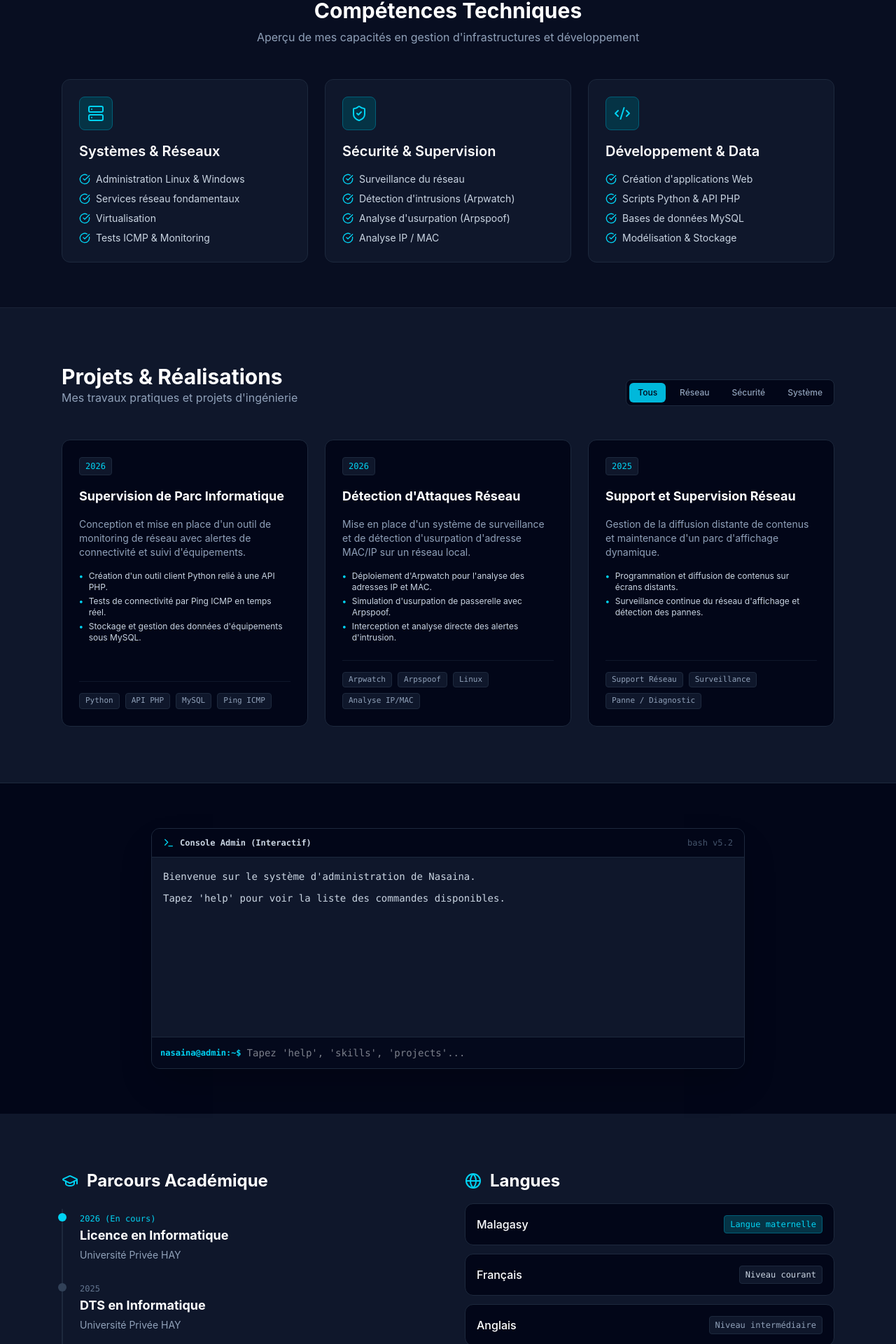
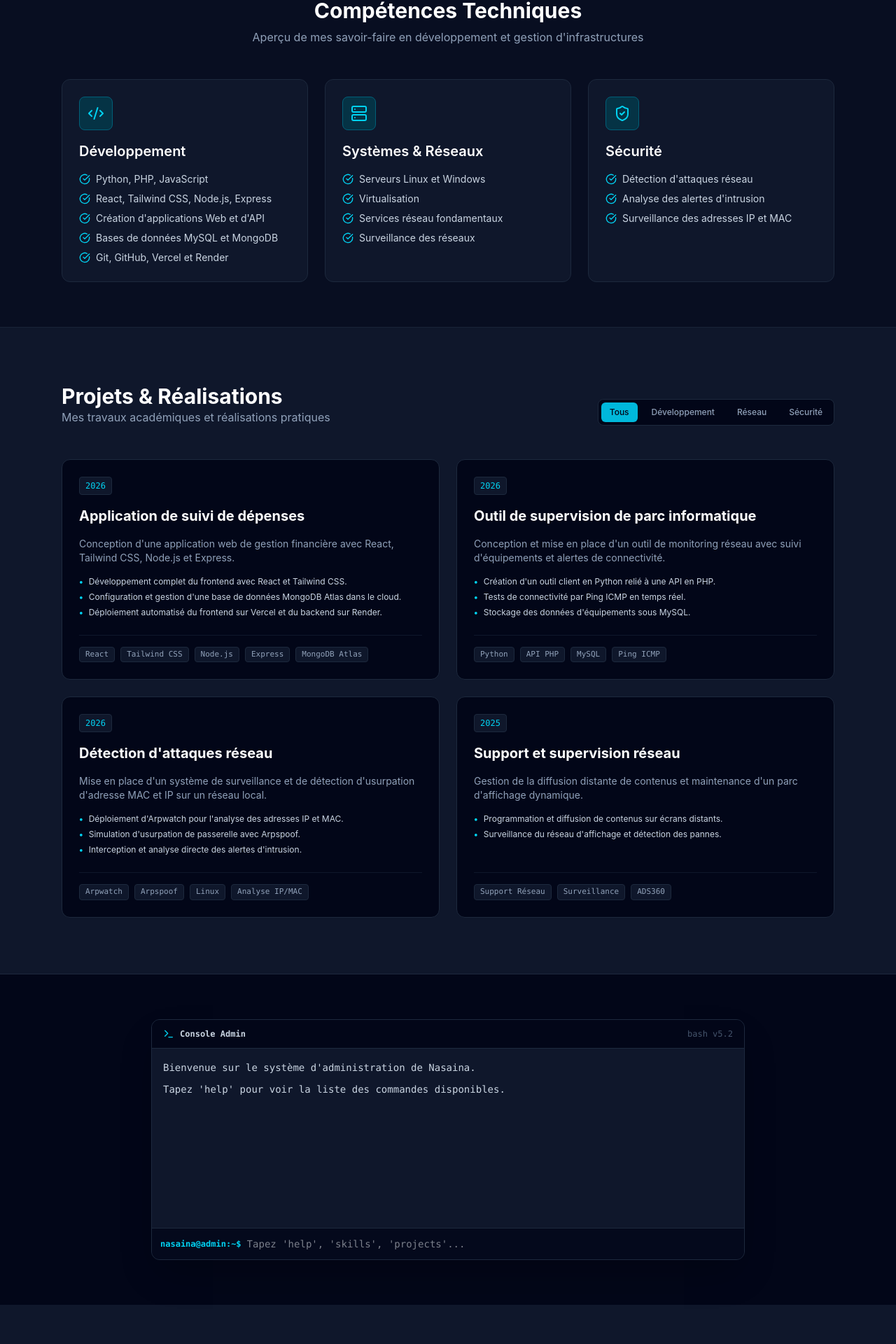
Before and after one commit to nasaina07/nasaina-portfolio, a React app: page / in a window 1280 px wide. Shown: the part 686-2606 px from the top of the page at 70% size. Built offline with nearby package versions, Linux system fonts and the light colour scheme; the HTML template or start-up script is replaced by a standard one.

Commit message:
Mise a jour lien Gmail Web direct

```diff
--- a/src/App.jsx
+++ b/src/App.jsx
@@ -11,11 +11,11 @@ import {
   GraduationCap,
   CheckCircle,
   Layers,
+  Heart,
   Menu,
   X
 } from 'lucide-react';
 
-// Importation de votre photo avec l'extension .jpg
 import profileImg from './assets/profile.jpg';
 
 export default function App() {
@@ -37,13 +37,13 @@ export default function App() {
         newLogs.push("Commandes disponibles : status, skills, projects, contact, clear");
         break;
       case 'status':
-        newLogs.push("Système : En ligne | Rôle : Administration Systèmes & Réseaux");
+        newLogs.push("Système : En ligne | Rôle : Informatique, Développement, Systèmes et Réseaux");
         break;
       case 'skills':
-        newLogs.push("Compétences : Linux, Windows Server, Arpwatch, Arpspoof, MySQL, Python, PHP");
+        newLogs.push("Compétences : Python, PHP, JavaScript, React, Node.js, Express, MySQL, MongoDB, Linux");
         break;
       case 'projects':
-        newLogs.push("Projets : Supervision Parc Informatique, Détection Attaques Réseau, Support ADS360");
+        newLogs.push("Projets : Suivi de dépenses, Supervision de parc, Détection d'attaques réseau");
         break;
       case 'contact':
         newLogs.push("E-mail : nasaina710@gmail.com | Tél : +261 38 11 348 37");
@@ -63,22 +63,34 @@ export default function App() {
 
   const projects = [
     {
-      title: "Supervision de Parc Informatique",
-      category: "reseau",
+      title: "Application de suivi de dépenses",
+      category: "dev",
       date: "2026",
-      desc: "Conception et mise en place d'un outil de monitoring de réseau avec alertes de connectivité et suivi d'équipements.",
-      techs: ["Python", "API PHP", "MySQL", "Ping ICMP"],
+      desc: "Conception d'une application web de gestion financière avec React, Tailwind CSS, Node.js et Express.",
+      techs: ["React", "Tailwind CSS", "Node.js", "Express", "MongoDB Atlas"],
       details: [
-        "Création d'un outil client Python relié à une API PHP.",
-        "Tests de connectivité par Ping ICMP en temps réel.",
-        "Stockage et gestion des données d'équipements sous MySQL."
+        "Développement complet du frontend avec React et Tailwind CSS.",
+        "Configuration et gestion d'une base de données MongoDB Atlas dans le cloud.",
+        "Déploiement automatisé du frontend sur Vercel et du backend sur Render."
       ]
     },
     {
-      title: "Détection d'Attaques Réseau",
+      title: "Outil de supervision de parc informatique",
+      category: "reseau",
+      date: "2026",
+      desc: "Conception et mise en place d'un outil de monitoring réseau avec suivi d'équipements et alertes de connectivité.",
+      techs: ["Python", "API PHP", "MySQL", "Ping ICMP"],
+      details: [
+        "Création d'un outil client en Python relié à une API en PHP.",
+        "Tests de connectivité par Ping ICMP en temps réel.",
+        "Stockage des données d'équipements sous MySQL."
+      ]
+    },
+    {
+      title: "Détection d'attaques réseau",
       category: "securite",
       date: "2026",
-      desc: "Mise en place d'un système de surveillance et de détection d'usurpation d'adresse MAC/IP sur un réseau local.",
+      desc: "Mise en place d'un système de surveillance et de détection d'usurpation d'adresse MAC et IP sur un réseau local.",
       techs: ["Arpwatch", "Arpspoof", "Linux", "Analyse IP/MAC"],
       details: [
         "Déploiement d'Arpwatch pour l'analyse des adresses IP et MAC.",
@@ -87,14 +99,14 @@ export default function App() {
       ]
     },
     {
-      title: "Support et Supervision Réseau",
+      title: "Support et supervision réseau",
       category: "systeme",
       date: "2025",
       desc: "Gestion de la diffusion distante de contenus et maintenance d'un parc d'affichage dynamique.",
-      techs: ["Support Réseau", "Surveillance", "Panne / Diagnostic"],
+      techs: ["Support Réseau", "Surveillance", "ADS360"],
       details: [
         "Programmation et diffusion de contenus sur écrans distants.",
-        "Surveillance continue du réseau d'affichage et détection des pannes."
+        "Surveillance du réseau d'affichage et détection des pannes."
       ]
     }
   ];
@@ -113,7 +125,6 @@ export default function App() {
             Nasaina Razafindrasendra
           </a>
 
-          {/* Menu Desktop */}
           <div className="hidden md:flex gap-6 text-sm font-medium text-slate-300">
             <a href="#about" className="hover:text-cyan-400 transition">À Propos</a>
             <a href="#skills" className="hover:text-cyan-400 transition">Compétences</a>
@@ -122,7 +133,6 @@ export default function App() {
             <a href="#contact" className="hover:text-cyan-400 transition">Contact</a>
           </div>
 
-          {/* Bouton Hamburger Mobile */}
           <button
             onClick={() => setMobileMenuOpen(!mobileMenuOpen)}
             className="md:hidden text-slate-300 hover:text-white focus:outline-none p-1"
@@ -131,7 +141,6 @@ export default function App() {
           </button>
         </div>
 
-        {/* Menu Déroulant Mobile */}
         {mobileMenuOpen && (
           <div className="md:hidden bg-slate-950 border-b border-slate-800 px-4 pt-2 pb-4 space-y-3 text-sm font-medium">
             <a href="#about" onClick={() => setMobileMenuOpen(false)} className="block text-slate-300 hover:text-cyan-400">À Propos</a>
@@ -143,11 +152,10 @@ export default function App() {
         )}
       </nav>
 
-      {/* Hero Section avec Photo Responsive (.jpg) */}
+      {/* Hero Section */}
       <section id="about" className="max-w-6xl mx-auto px-4 sm:px-6 py-12 md:py-24">
         <div className="flex flex-col md:flex-row items-center justify-between gap-10 md:gap-12">
 
-          {/* Photo de profil */}
           <div className="relative group w-48 h-48 sm:w-60 sm:h-60 md:w-72 md:h-72 flex-shrink-0">
             <div className="absolute -inset-1 bg-gradient-to-r from-cyan-500 to-blue-600 rounded-full blur opacity-50 group-hover:opacity-75 transition duration-500"></div>
             <img
@@ -157,11 +165,10 @@ export default function App() {
             />
           </div>
 
-          {/* Présentation */}
           <div className="space-y-6 text-center md:text-left flex-1">
             <div className="inline-flex items-center gap-2 px-3 py-1 rounded-full bg-cyan-950/60 border border-cyan-800 text-cyan-400 text-xs font-mono">
               <span className="w-2 h-2 rounded-full bg-cyan-400 animate-pulse"></span>
-              Administration Systèmes & Réseaux
+              Développement, Systèmes et Réseaux
             </div>
 
             <h1 className="text-3xl sm:text-4xl md:text-5xl font-extrabold tracking-tight text-white leading-tight">
@@ -172,7 +179,7 @@ export default function App() {
             </h1>
 
             <p className="text-slate-400 text-base sm:text-lg leading-relaxed max-w-xl mx-auto md:mx-0">
-              Étudiante en troisième année d'informatique, spécialisée dans la gestion des infrastructures systèmes, la surveillance des réseaux et la sécurité informatique.
+              Étudiante en troisième année d'informatique à l'Université Privée HAY, à l'aise aussi bien en développement d'applications qu'en administration des systèmes et réseaux.
             </p>
 
             <div className="flex flex-wrap justify-center md:justify-start gap-4 pt-2">
@@ -193,20 +200,35 @@ export default function App() {
         <div className="max-w-6xl mx-auto px-4 sm:px-6">
           <div className="text-center space-y-2 mb-12">
             <h2 className="text-2xl sm:text-3xl font-bold text-white">Compétences Techniques</h2>
-            <p className="text-slate-400 text-sm sm:text-base">Aperçu de mes capacités en gestion d'infrastructures et développement</p>
+            <p className="text-slate-400 text-sm sm:text-base">Aperçu de mes savoir-faire en développement et gestion d'infrastructures</p>
           </div>
 
           <div className="grid grid-cols-1 md:grid-cols-3 gap-6">
+
+            <div className="bg-slate-900 border border-slate-800 p-6 rounded-xl space-y-4">
+              <div className="w-12 h-12 bg-cyan-950 border border-cyan-800 rounded-lg flex items-center justify-center text-cyan-400">
+                <Code2 className="w-6 h-6" />
+              </div>
+              <h3 className="text-xl font-semibold text-white">Développement</h3>
+              <ul className="space-y-2 text-slate-300 text-sm">
+                <li className="flex items-center gap-2"><CheckCircle className="w-4 h-4 text-cyan-400 flex-shrink-0" /> Python, PHP, JavaScript</li>
+                <li className="flex items-center gap-2"><CheckCircle className="w-4 h-4 text-cyan-400 flex-shrink-0" /> React, Tailwind CSS, Node.js, Express</li>
+                <li className="flex items-center gap-2"><CheckCircle className="w-4 h-4 text-cyan-400 flex-shrink-0" /> Création d'applications Web et d'API</li>
+                <li className="flex items-center gap-2"><CheckCircle className="w-4 h-4 text-cyan-400 flex-shrink-0" /> Bases de données MySQL et MongoDB</li>
+                <li className="flex items-center gap-2"><CheckCircle className="w-4 h-4 text-cyan-400 flex-shrink-0" /> Git, GitHub, Vercel et Render</li>
+              </ul>
+            </div>
+
             <div className="bg-slate-900 border border-slate-800 p-6 rounded-xl space-y-4">
               <div className="w-12 h-12 bg-cyan-950 border border-cyan-800 rounded-lg flex items-center justify-center text-cyan-400">
                 <Server className="w-6 h-6" />
               </div>
               <h3 className="text-xl font-semibold text-white">Systèmes & Réseaux</h3>
               <ul className="space-y-2 text-slate-300 text-sm">
-                <li className="flex items-center gap-2"><CheckCircle className="w-4 h-4 text-cyan-400 flex-shrink-0" /> Administration Linux & Windows</li>
+                <li className="flex items-center gap-2"><CheckCircle className="w-4 h-4 text-cyan-400 flex-shrink-0" /> Serveurs Linux et Windows</li>
+                <li className="flex items-center gap-2"><CheckCircle className="w-4 h-4 text-cyan-400 flex-shrink-0" /> Virtualisation</li>
                 <li className="flex items-center gap-2"><CheckCircle className="w-4 h-4 text-cyan-400 flex-shrink-0" /> Services réseau fondamentaux</li>
-                <li className="flex items-center gap-2"><CheckCircle className="w-4 h-4 text-cyan-400 flex-shrink-0" /> Virtualisation</li>
-                <li className="flex items-center gap-2"><CheckCircle className="w-4 h-4 text-cyan-400 flex-shrink-0" /> Tests ICMP & Monitoring</li>
+                <li className="flex items-center gap-2"><CheckCircle className="w-4 h-4 text-cyan-400 flex-shrink-0" /> Surveillance des réseaux</li>
               </ul>
             </div>
 
@@ -214,27 +236,14 @@ export default function App() {
               <div className="w-12 h-12 bg-cyan-950 border border-cyan-800 rounded-lg flex items-center justify-center text-cyan-400">
                 <ShieldCheck className="w-6 h-6" />
               </div>
-              <h3 className="text-xl font-semibold text-white">Sécurité & Supervision</h3>
+              <h3 className="text-xl font-semibold text-white">Sécurité</h3>
               <ul className="space-y-2 text-slate-300 text-sm">
-                <li className="flex items-center gap-2"><CheckCircle className="w-4 h-4 text-cyan-400 flex-shrink-0" /> Surveillance du réseau</li>
-                <li className="flex items-center gap-2"><CheckCircle className="w-4 h-4 text-cyan-400 flex-shrink-0" /> Détection d'intrusions (Arpwatch)</li>
-                <li className="flex items-center gap-2"><CheckCircle className="w-4 h-4 text-cyan-400 flex-shrink-0" /> Analyse d'usurpation (Arpspoof)</li>
-                <li className="flex items-center gap-2"><CheckCircle className="w-4 h-4 text-cyan-400 flex-shrink-0" /> Analyse IP / MAC</li>
+                <li className="flex items-center gap-2"><CheckCircle className="w-4 h-4 text-cyan-400 flex-shrink-0" /> Détection d'attaques réseau</li>
+                <li className="flex items-center gap-2"><CheckCircle className="w-4 h-4 text-cyan-400 flex-shrink-0" /> Analyse des alertes d'intrusion</li>
+                <li className="flex items-center gap-2"><CheckCircle className="w-4 h-4 text-cyan-400 flex-shrink-0" /> Surveillance des adresses IP et MAC</li>
               </ul>
             </div>
 
-            <div className="bg-slate-900 border border-slate-800 p-6 rounded-xl space-y-4">
-              <div className="w-12 h-12 bg-cyan-950 border border-cyan-800 rounded-lg flex items-center justify-center text-cyan-400">
-                <Code2 className="w-6 h-6" />
-              </div>
-              <h3 className="text-xl font-semibold text-white">Développement & Data</h3>
-              <ul className="space-y-2 text-slate-300 text-sm">
-                <li className="flex items-center gap-2"><CheckCircle className="w-4 h-4 text-cyan-400 flex-shrink-0" /> Création d'applications Web</li>
-                <li className="flex items-center gap-2"><CheckCircle className="w-4 h-4 text-cyan-400 flex-shrink-0" /> Scripts Python & API PHP</li>
-                <li className="flex items-center gap-2"><CheckCircle className="w-4 h-4 text-cyan-400 flex-shrink-0" /> Bases de données MySQL</li>
-                <li className="flex items-center gap-2"><CheckCircle className="w-4 h-4 text-cyan-400 flex-shrink-0" /> Modélisation & Stockage</li>
-              </ul>
-            </div>
           </div>
         </div>
       </section>
@@ -244,7 +253,7 @@ export default function App() {
         <div className="flex flex-col md:flex-row md:items-end justify-between mb-12 gap-4">
           <div>
             <h2 className="text-2xl sm:text-3xl font-bold text-white">Projets & Réalisations</h2>
-            <p className="text-slate-400 text-sm sm:text-base">Mes travaux pratiques et projets d'ingénierie</p>
+            <p className="text-slate-400 text-sm sm:text-base">Mes travaux académiques et réalisations pratiques</p>
           </div>
 
           <div className="flex flex-wrap gap-2 bg-slate-950 p-1 border border-slate-800 rounded-lg text-xs font-medium self-start md:self-auto">
@@ -252,6 +261,11 @@ export default function App() {
               onClick={() => setActiveTab('all')}
               className={`px-3 py-1.5 rounded-md transition ${activeTab === 'all' ? 'bg-cyan-500 text-slate-950' : 'text-slate-400 hover:text-white'}`}>
               Tous
+            </button>
+            <button
+              onClick={() => setActiveTab('dev')}
+              className={`px-3 py-1.5 rounded-md transition ${activeTab === 'dev' ? 'bg-cyan-500 text-slate-950' : 'text-slate-400 hover:text-white'}`}>
+              Développement
             </button>
             <button
               onClick={() => setActiveTab('reseau')}
@@ -263,15 +277,10 @@ export default function App() {
               className={`px-3 py-1.5 rounded-md transition ${activeTab === 'securite' ? 'bg-cyan-500 text-slate-950' : 'text-slate-400 hover:text-white'}`}>
               Sécurité
             </button>
-            <button
-              onClick={() => setActiveTab('systeme')}
-              className={`px-3 py-1.5 rounded-md transition ${activeTab === 'systeme' ? 'bg-cyan-500 text-slate-950' : 'text-slate-400 hover:text-white'}`}>
-              Système
-            </button>
           </div>
         </div>
 
-        <div className="grid grid-cols-1 md:grid-cols-3 gap-6">
+        <div className="grid grid-cols-1 md:grid-cols-2 gap-6">
           {filteredProjects.map((project, idx) => (
             <div key={idx} className="bg-slate-950 border border-slate-800 hover:border-slate-700 rounded-xl p-6 flex flex-col justify-between transition">
               <div className="space-y-4">
@@ -280,9 +289,9 @@ export default function App() {
                     {project.date}
                   </span>
                 </div>
-                <h3 className="text-lg font-bold text-white">{project.title}</h3>
+                <h3 className="text-xl font-bold text-white">{project.title}</h3>
                 <p className="text-slate-400 text-sm">{project.desc}</p>
-                <ul className="space-y-1 text-xs text-slate-300">
+                <ul className="space-y-1.5 text-xs text-slate-300">
                   {project.details.map((item, i) => (
                     <li key={i} className="flex items-start gap-2">
                       <span className="text-cyan-400 font-bold">•</span>
@@ -311,7 +320,7 @@ export default function App() {
             <div className="bg-slate-950 px-4 py-3 border-b border-slate-800 flex items-center justify-between">
               <div className="flex items-center gap-2">
                 <Terminal className="w-4 h-4 text-cyan-400" />
-                <span className="text-slate-300 font-semibold text-xs">Console Admin (Interactif)</span>
+                <span className="text-slate-300 font-semibold text-xs">Console Admin</span>
               </div>
               <span className="text-xs text-slate-600">bash v5.2</span>
             </div>
@@ -338,28 +347,21 @@ export default function App() {
         </div>
       </section>
 
-      {/* Formations & Langues */}
+      {/* Formations, Langues et Centres d'intérêt */}
       <section className="py-20 max-w-6xl mx-auto px-4 sm:px-6 grid grid-cols-1 md:grid-cols-2 gap-12">
 
         {/* Parcours Académique */}
         <div className="space-y-6">
           <div className="flex items-center gap-3">
             <GraduationCap className="w-6 h-6 text-cyan-400" />
-            <h2 className="text-2xl font-bold text-white">Parcours Académique</h2>
+            <h2 className="text-2xl font-bold text-white">Formations</h2>
           </div>
 
           <div className="space-y-6 border-l-2 border-slate-800 pl-6">
             <div className="relative space-y-1">
               <div className="absolute -left-[31px] top-1.5 w-3 h-3 rounded-full bg-cyan-400"></div>
-              <span className="text-xs font-mono text-cyan-400">2026 (En cours)</span>
+              <span className="text-xs font-mono text-cyan-400">2026</span>
               <h3 className="text-lg font-bold text-white">Licence en Informatique</h3>
-              <p className="text-sm text-slate-400">Université Privée HAY</p>
-            </div>
-
-            <div className="relative space-y-1">
-              <div className="absolute -left-[31px] top-1.5 w-3 h-3 rounded-full bg-slate-700"></div>
-              <span className="text-xs font-mono text-slate-500">2025</span>
-              <h3 className="text-lg font-bold text-white">DTS en Informatique</h3>
               <p className="text-sm text-slate-400">Université Privée HAY</p>
             </div>
 
@@ -372,7 +374,7 @@ export default function App() {
           </div>
         </div>
 
-        {/* Langues */}
+        {/* Langues & Centres d'intérêt */}
         <div className="space-y-8">
           <div className="space-y-4">
             <div className="flex items-center gap-3">
@@ -394,6 +396,18 @@ export default function App() {
               </div>
             </div>
           </div>
+
+          <div className="space-y-4">
+            <div className="flex items-center gap-3">
+              <Heart className="w-6 h-6 text-cyan-400" />
+              <h2 className="text-2xl font-bold text-white">Centres d'intérêt</h2>
+            </div>
+            <div className="flex flex-wrap gap-2">
+              <span className="px-4 py-2 bg-slate-950 border border-slate-800 text-slate-300 rounded-lg text-sm">Voyage</span>
+              <span className="px-4 py-2 bg-slate-950 border border-slate-800 text-slate-300 rounded-lg text-sm">Danse</span>
+              <span className="px-4 py-2 bg-slate-950 border border-slate-800 text-slate-300 rounded-lg text-sm">Musique</span>
+            </div>
+          </div>
         </div>
 
       </section>
@@ -407,36 +421,56 @@ export default function App() {
           </div>
 
           <div className="grid grid-cols-1 md:grid-cols-3 gap-6 max-w-4xl mx-auto">
-            <div className="bg-slate-900 p-6 rounded-xl border border-slate-800 text-center space-y-3">
-              <div className="w-10 h-10 bg-cyan-950 text-cyan-400 rounded-full flex items-center justify-center mx-auto">
+
+            {/* WhatsApp */}
+            <a
+              href="https://wa.me/261381134837"
+              target="_blank"
+              rel="noopener noreferrer"
+              className="bg-slate-900 hover:bg-slate-800/80 p-6 rounded-xl border border-slate-800 hover:border-cyan-500/50 text-center space-y-3 transition group"
+            >
+              <div className="w-10 h-10 bg-cyan-950 text-cyan-400 group-hover:scale-110 rounded-full flex items-center justify-center mx-auto transition">
                 <Phone className="w-5 h-5" />
               </div>
-              <p className="text-xs text-slate-500 font-mono">Téléphone</p>
-              <p className="text-white font-medium text-sm">+261 38 11 348 37</p>
-            </div>
+              <p className="text-xs text-slate-500 font-mono">Téléphone / WhatsApp</p>
+              <p className="text-white font-medium text-sm group-hover:text-cyan-400 transition">+261 38 11 348 37</p>
+            </a>
 
-            <div className="bg-slate-900 p-6 rounded-xl border border-slate-800 text-center space-y-3">
-              <div className="w-10 h-10 bg-cyan-950 text-cyan-400 rounded-full flex items-center justify-center mx-auto">
+            {/* E-mail vers Gmail Web */}
+            <a
+              href="https://mail.google.com/mail/?view=cm&fs=1&to=nasaina710@gmail.com"
+              target="_blank"
+              rel="noopener noreferrer"
+              className="bg-slate-900 hover:bg-slate-800/80 p-6 rounded-xl border border-slate-800 hover:border-cyan-500/50 text-center space-y-3 transition group"
+            >
+              <div className="w-10 h-10 bg-cyan-950 text-cyan-400 group-hover:scale-110 rounded-full flex items-center justify-center mx-auto transition">
                 <Mail className="w-5 h-5" />
               </div>
               <p className="text-xs text-slate-500 font-mono">Adresse E-mail</p>
-              <p className="text-white font-medium text-sm">nasaina710@gmail.com</p>
-            </div>
+              <p className="text-white font-medium text-sm group-hover:text-cyan-400 transition">nasaina710@gmail.com</p>
+            </a>
 
-            <div className="bg-slate-900 p-6 rounded-xl border border-slate-800 text-center space-y-3">
-              <div className="w-10 h-10 bg-cyan-950 text-cyan-400 rounded-full flex items-center justify-center mx-auto">
+            {/* Google Maps */}
+            <a
+              href="https://maps.google.com/?q=Ambohijanaka,+Madagascar"
+              target="_blank"
+              rel="noopener noreferrer"
+              className="bg-slate-900 hover:bg-slate-800/80 p-6 rounded-xl border border-slate-800 hover:border-cyan-500/50 text-center space-y-3 transition group"
+            >
+              <div className="w-10 h-10 bg-cyan-950 text-cyan-400 group-hover:scale-110 rounded-full flex items-center justify-center mx-auto transition">
                 <MapPin className="w-5 h-5" />
               </div>
               <p className="text-xs text-slate-500 font-mono">Adresse</p>
-              <p className="text-white font-medium text-sm">A 31 Ambohijanaka</p>
-            </div>
+              <p className="text-white font-medium text-sm group-hover:text-cyan-400 transition">A 31 Ambohijanaka</p>
+            </a>
+
           </div>
         </div>
       </section>
 
       {/* Footer */}
       <footer className="py-6 border-t border-slate-900 text-center text-xs text-slate-600 font-mono px-4">
-        © 2026 Nasaina Cécile Razafindrasendra — Administrateur Systèmes & Réseaux
+        © 2026 Nasaina Cécile Razafindrasendra — Étudiante en Informatique
       </footer>
 
     </div>
```
